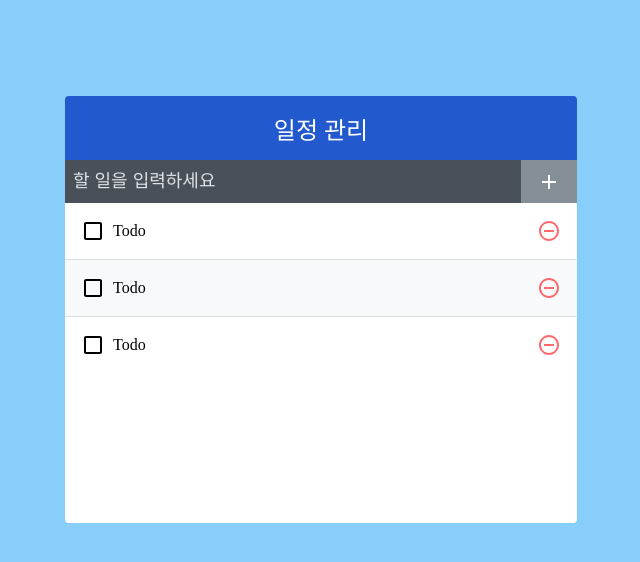
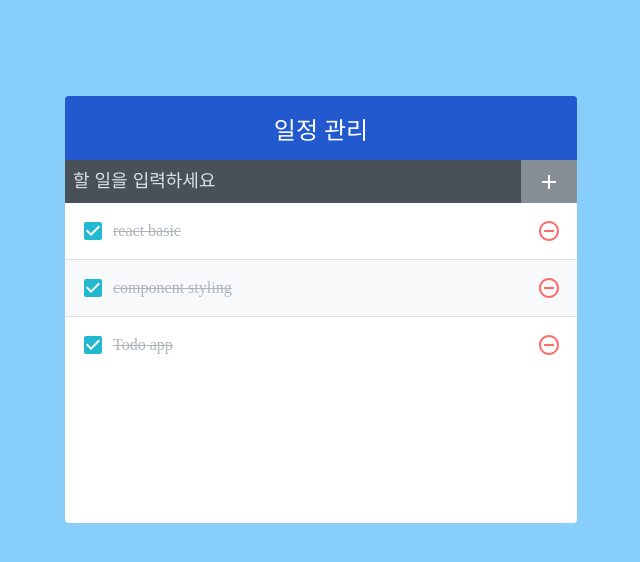
Before and after one commit to lilianaaaaa/deal-with-react, a React (Create React App) app: page / in a window 1280 px wide. Shown: the top 562 px of the page, without its empty margins (319-959 px from the left). Built offline with nearby package versions, Linux system fonts and the light colour scheme.

Commit message:
App에서 todos 상태 사용하기

```diff
--- a/src/App.js
+++ b/src/App.js
@@ -1,12 +1,30 @@
+import { useState } from "react";
 import TodoTemplate from "./components/TodoTemplate";
 import TodoInsert from "./components/TodoInsert";
 import TodoList from "./components/TodoList";
 
 const App = () => {
+  const [todos, setTodos] = useState([
+    {
+      id: 1,
+      text: 'react basic',
+      checked: true,
+    },
+    {
+      id: 2,
+      text: 'component styling',
+      checked: true,
+    },
+    {
+      id: 3,
+      text: 'Todo app',
+      checked: true,
+    }
+  ]); //todos array -> TodoList props
   return(
   <TodoTemplate>
     <TodoInsert/>
-    <TodoList/>
+    <TodoList todos={todos}/>
   </TodoTemplate>
   );
 };
--- a/src/components/TodoList.js
+++ b/src/components/TodoList.js
@@ -1,12 +1,12 @@
 import TodoListItem from "./TodoListItem";
 import './TodoList.scss';
 
-const TodoList = () => {
+const TodoList = ({todos}) => {
     return (
         <div className="TodoList">
-            <TodoListItem/>
-            <TodoListItem/>
-            <TodoListItem/>
+            {todos.map(todo => (
+                <TodoListItem todo={todo} key={todo.id}/>
+            ))}
         </div>
     );
 };
--- a/src/components/TodoListItem.js
+++ b/src/components/TodoListItem.js
@@ -3,15 +3,16 @@
   MdCheckBox,
   MdRemoveCircleOutline,
 } from 'react-icons/md';
+import cn from 'classnames';
 import './TodoListItem.scss';
 
-const TodoListItem = () => {
-
+const TodoListItem = ({todo}) => {
+  const {text, checked} = todo;
   return (
     <div className="TodoListItem">
-      <div className="checkbox">
-        <MdCheckBoxOutlineBlank />
-        <div className="text">Todo</div>
+      <div className={cn('checkbox', {checked})}>
+        {checked ? <MdCheckBox/> : <MdCheckBoxOutlineBlank />}
+        <div className="text">{text}</div>
       </div>
       <div className="remove">
         <MdRemoveCircleOutline />
```
